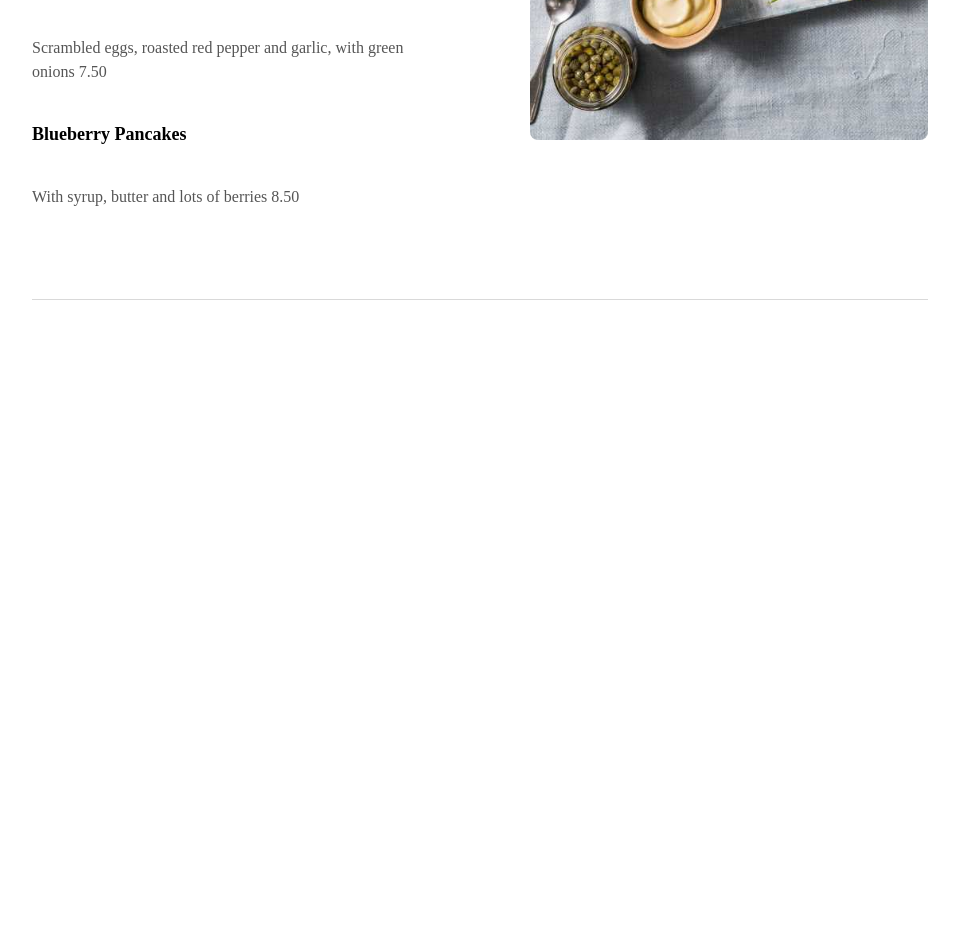
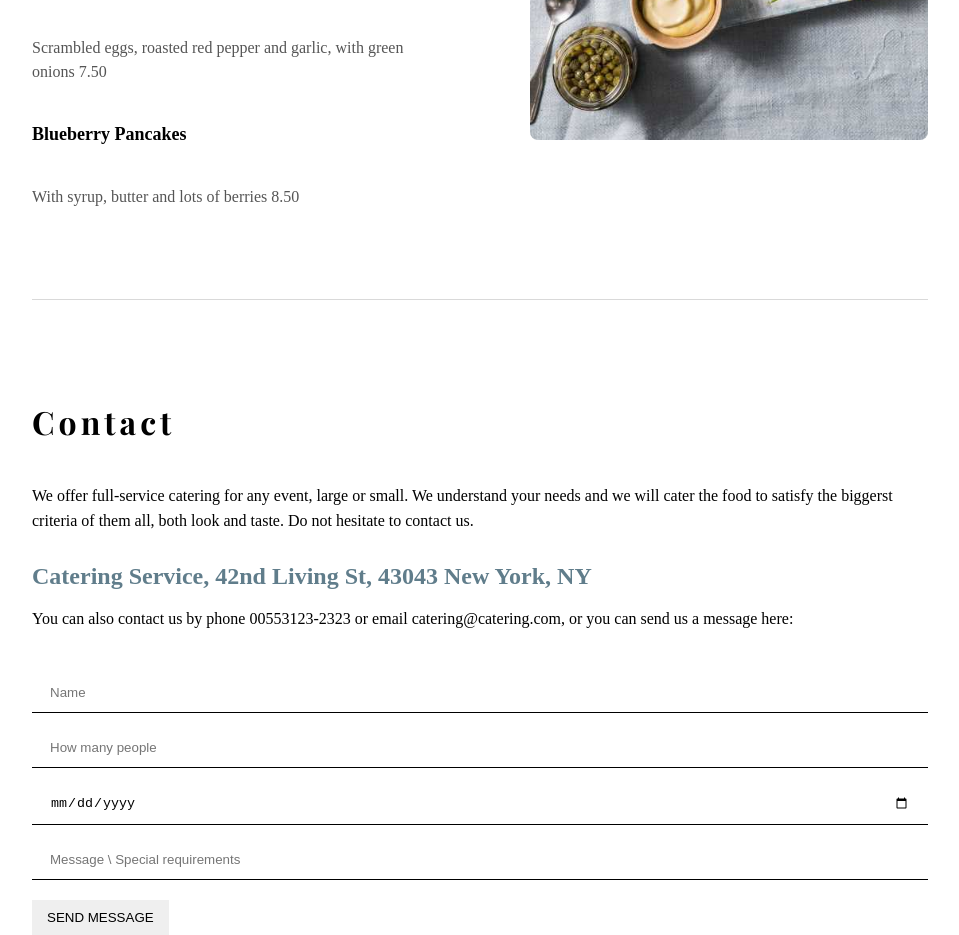
Before and after one commit to Benchtengelen/catering-blog, a plain HTML site: page index.html in a window 1280 px wide. Shown: the part 2291-3226 px from the top of the page, without its empty margins (160-1119 px from the left). Before the commit the page ends 2591 px from the top, so only its background shows below. Drawn offline with nearby package versions, Linux system fonts and the light colour scheme; a web font is replaced by a local one.

Commit message:
contact added

```diff
--- a/index.html
+++ b/index.html
@@ -88,7 +88,25 @@
 
 
 
+        <div class="contact">
+            <div class="title">
+                <h1>Contact</h1>
+                <p class="p1">We offer full-service catering for any event, large or small. We understand your needs and we will cater the food to satisfy the biggerst criteria of them all, both look and taste. Do not hesitate to contact us.</p>
+                <h2>Catering Service, 42nd Living St, 43043 New York, NY</h2>
+                <p class="p2">You can also contact us by phone 00553123-2323 or email catering@catering.com, or you can send us a message here:</p>
+            </div>
+            <form action="">
+                <input type="text" id="fname" name="fname"  placeholder="Name"><br>
 
+                <input type="number" id="how" value="how" placeholder="How many people">
+
+                <input type="date" id="birthday" name="birthday">
+
+                <input type="text" id="message" name="message"  placeholder="Message \ Special requirements"><br>
+
+            </form>
+            <button>SEND MESSAGE</button>
+        </div>
 
 
 
--- a/style.css
+++ b/style.css
@@ -185,6 +185,40 @@ header .menu ul li{
 
 
 
+.container .contact .title h1{
+    font-family: "Playfair Display", serif;
+    margin-bottom: 20px;
+    margin-top: 100px;
+    letter-spacing: 4px;
+}
+.container .contact .title .p1{
+    margin-top: 40px;
+    margin-bottom: 30px;
+    font-family: 'Times New Roman', Times, serif;
+    line-height: 25px;
+}
+.container .contact .title h2{
+    color: #607D8B;
+}
+.container .contact .title .p2{
+    margin-top: 20px;
+    margin-bottom: 30px;
+}
+.container .contact form input{
+    width: 100%;
+    padding: 12px 18px;
+    margin-top: 15px;
+    border: none;
+    border-bottom: 1px solid black;
+}
+.container .contact button {
+    padding: 10px 15px;
+    margin-top: 20px;
+    border: none;
+}
+.container .contact button:hover{
+    background-color: gray;
+}
 
 
 
```
